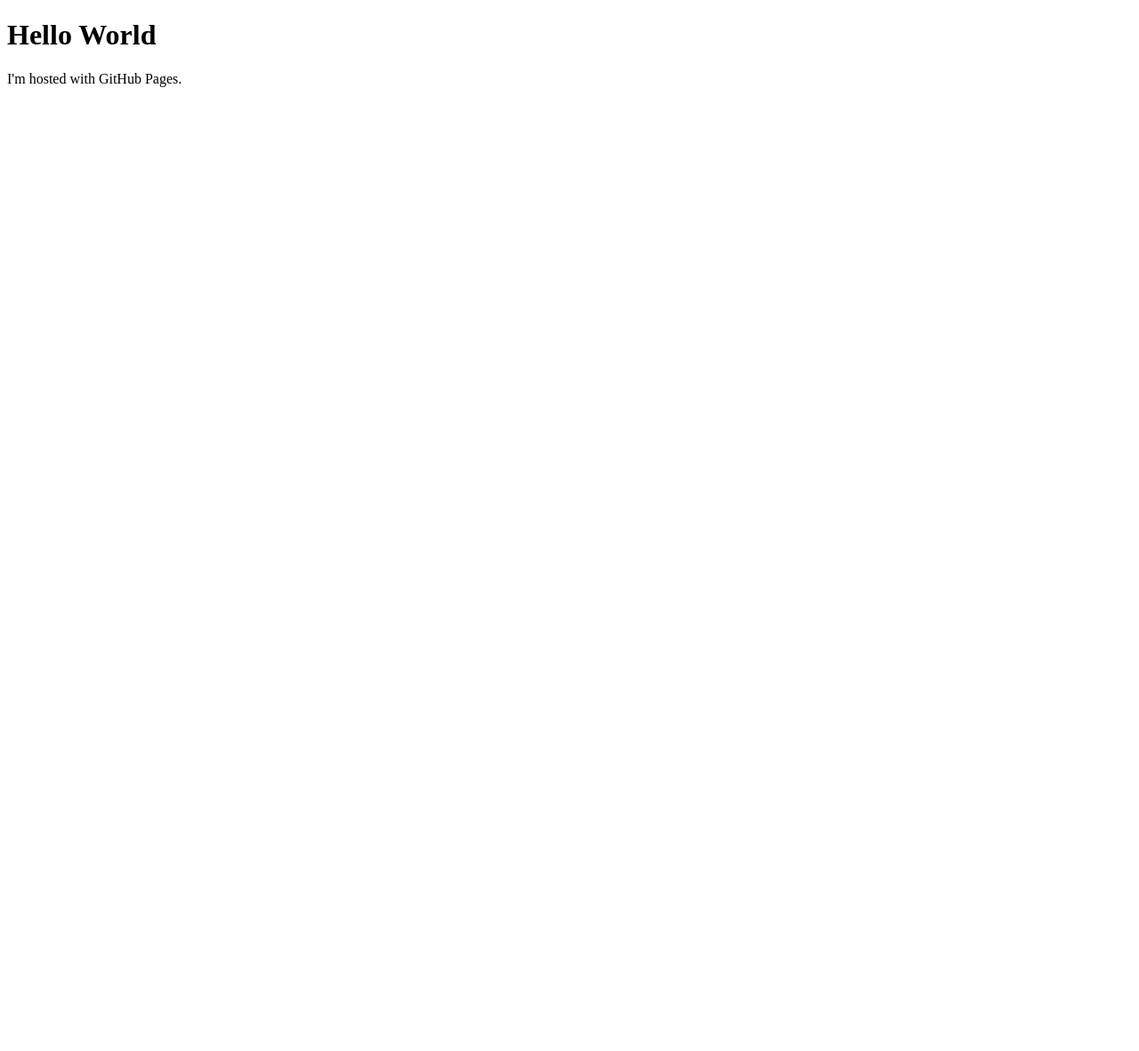
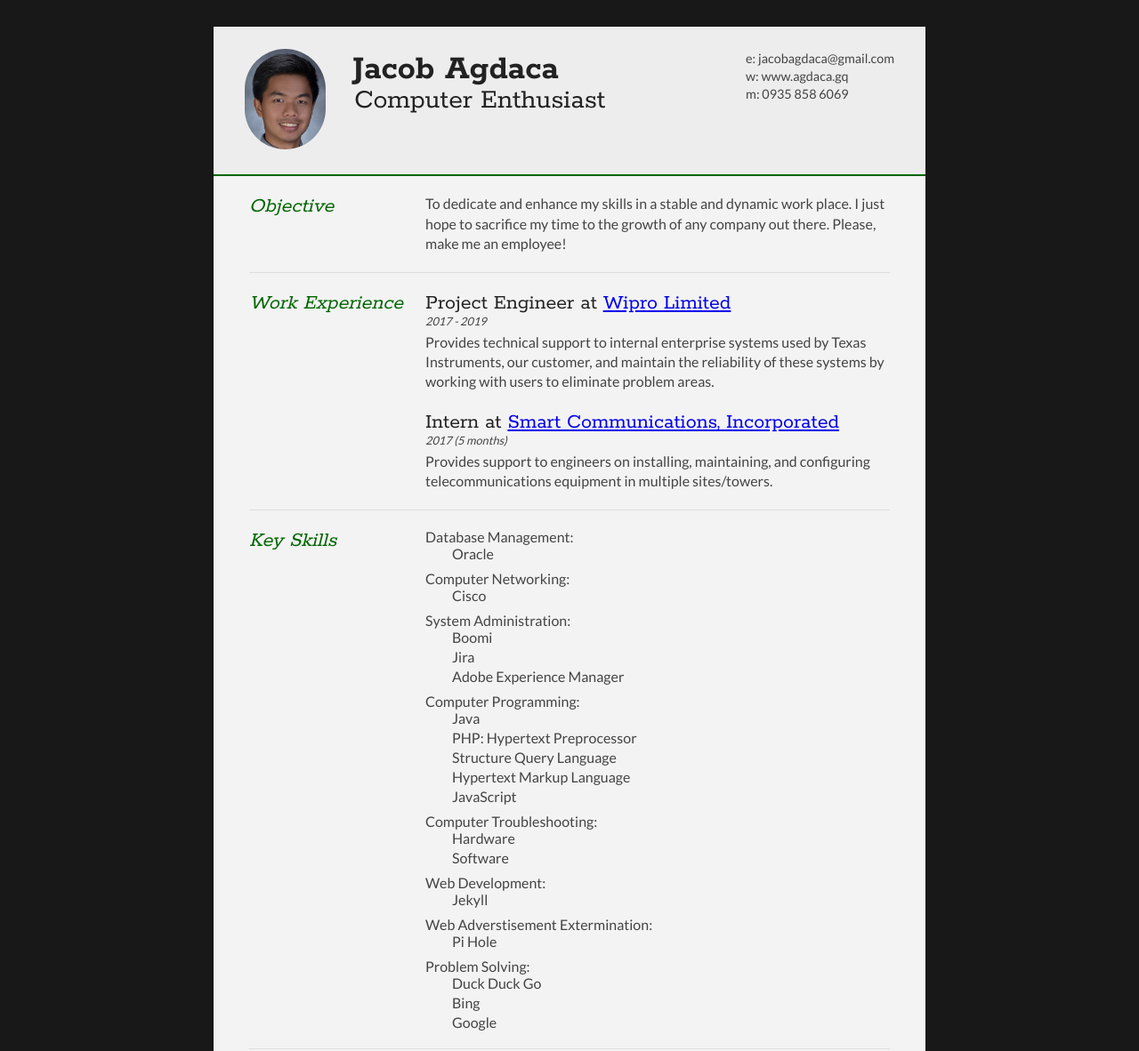
Before and after one commit to jacobdjake/jacobdjake.github.io, a plain HTML site: page index.html in a window 1280 px wide. Shown: the top 1182 px of the page at 89% size. Before the commit the page ends 800 px from the top, so only its background shows below. Drawn offline with Linux system fonts and the light colour scheme.

Commit message:
true index

```diff
--- a/index.html
+++ b/index.html
@@ -1,10 +1,165 @@
 <!DOCTYPE html>
 <html>
 <head>
-<title>JacobDJake's</title>
+<title>Jacob Agdaca</title>
+
+<meta name="viewport" content="width=device-width"/>
+<meta name="description" content="The Resume of Jacob Agdaca."/>
+<meta charset="UTF-8">
+
+<link type="text/css" rel="stylesheet" href="style.css">
+<link href='https://fonts.googleapis.com/css?family=Rokkitt:400,700|Lato:400,300' rel='stylesheet' type='text/css'>
+
+<!--[if lt IE 9]>
+<script src="//html5shiv.googlecode.com/svn/trunk/html5.js"></script>
+<![endif]-->
 </head>
-<body>
-<h1>Hello World</h1>
-<p>I'm hosted with GitHub Pages.</p>
+<body id="top">
+<div id="cv" class="instaFade">
+	<div class="mainDetails">
+		<div id="headshot" class="quickFade">
+			<img src="headshot.jpg" alt="My Picture" />
+		</div>
+
+		<div id="name">
+			<h1 class="quickFade delayTwo">Jacob Agdaca</h1>
+			<h2 class="quickFade delayThree">Computer Enthusiast</h2>
+		</div>
+
+		<div id="contactDetails" class="quickFade delayFour">
+			<ul>
+				<li>e: <a href="mailto:jacobagdaca@gmail.com" target="_blank">jacobagdaca@gmail.com</a></li>
+				<li>w: <a href="https://agdaca.gq">www.agdaca.gq</a></li>
+				<li>m: <a href="tel:+639358586069">0935 858 6069</a></li>
+			</ul>
+		</div>
+		<div class="clear"></div>
+	</div>
+
+	<div id="mainArea" class="quickFade delayFive">
+		<section>
+			<article>
+				<div class="sectionTitle">
+					<h1>Objective</h1>
+				</div>
+
+				<div class="sectionContent">
+					<p>To dedicate and enhance my skills in a stable and dynamic work place. I just hope to sacrifice my time to the growth of any company out there. Please, make me an employee!</p>
+				</div>
+			</article>
+			<div class="clear"></div>
+		</section>
+
+
+		<section>
+			<div class="sectionTitle">
+				<h1>Work Experience</h1>
+			</div>
+
+			<div class="sectionContent">
+				<article>
+					<h2>Project Engineer at <a href="https://www.wipro.com/">Wipro Limited</a></h2>
+					<p class="subDetails">2017 - 2019</p>
+					<p>Provides technical support to internal enterprise systems used by Texas Instruments, our customer, and maintain the reliability of these systems by working with users to eliminate problem areas.</p>
+				</article>
+
+				<article>
+					<h2>Intern at <a href="https://smart.com.ph/Corporate/">Smart Communications, Incorporated</a></h2>
+					<p class="subDetails">2017 (5 months)</p>
+					<p>Provides support to engineers on installing, maintaining, and configuring telecommunications equipment in multiple sites/towers.</p>
+				</article>
+			</div>
+			<div class="clear"></div>
+		</section>
+
+
+		<section>
+			<div class="sectionTitle">
+				<h1>Key Skills</h1>
+			</div>
+
+			<div class="sectionContent">
+				<ul class="keySkills">
+					<li>Database Management:
+						<ul>
+							<li>Oracle</li>
+						</ul>
+					</li>
+					<li>Computer Networking:
+						<ul>
+							<li>Cisco</li>
+						</ul>
+					</li>
+					<li>System Administration:
+						<ul>
+							<li>Boomi</li>
+							<li>Jira</li>
+							<li>Adobe Experience Manager</li>
+						</ul>
+					</li>
+					<li>Computer Programming:
+						<ul>
+							<li>Java</li>
+							<li>PHP: Hypertext Preprocessor</li>
+							<li>Structure Query Language</li>
+							<li>Hypertext Markup Language</li>
+							<li>JavaScript</li>
+						</ul>
+					</li>
+					<li>Computer Troubleshooting:
+						<ul>
+							<li>Hardware</li>
+							<li>Software</li>
+						</ul>
+					</li>
+					<li>Web Development:
+						<ul>
+							<li>Jekyll</li>
+						</ul>
+					</li>
+					<li>Web Adverstisement Extermination:
+						<ul>
+							<li>Pi Hole</li>
+						</ul>
+					</li>
+					<li>Problem Solving:
+						<ul>
+							<li>Duck Duck Go</li>
+							<li>Bing</li>
+							<li>Google</li>
+						</ul>
+					</li>
+				</ul>
+			</div>
+			<div class="clear"></div>
+		</section>
+
+
+		<section>
+			<div class="sectionTitle">
+				<h1>Education</h1>
+			</div>
+
+			<div class="sectionContent">
+				<article>
+					<h2>University of Baguio</h2>
+					<p class="subDetails">Bachelor of Science in Computer Science</p>
+					<p>2013 - 2017</p>
+				</article>
+			</div>
+			<div class="clear"></div>
+		</section>
+
+	</div>
+</div>
+<script type="text/javascript">
+var gaJsHost = (("https:" == document.location.protocol) ? "https://ssl." : "http://www.");
+document.write(unescape("%3Cscript src='" + gaJsHost + "google-analytics.com/ga.js' type='text/javascript'%3E%3C/script%3E"));
+</script>
+<script type="text/javascript">
+var pageTracker = _gat._getTracker("UA-3753241-1");
+pageTracker._initData();
+pageTracker._trackPageview();
+</script>
 </body>
 </html>
--- /dev/null
+++ b/style.css
@@ -0,0 +1,364 @@
+html,body,div,span,object,iframe,h1,h2,h3,h4,h5,h6,p,blockquote,pre,abbr,address,cite,code,del,dfn,em,img,ins,kbd,q,samp,small,strong,sub,sup,var,b,i,dl,dt,dd,ol,ul,li,fieldset,form,label,legend,table,caption,tbody,tfoot,thead,tr,th,td,article,aside,canvas,details,figcaption,figure,footer,header,hgroup,menu,nav,section,summary,time,mark,audio,video {
+border:0;
+font:inherit;
+font-size:100%;
+margin:0;
+padding:0;
+vertical-align:baseline;
+}
+
+article,aside,details,figcaption,figure,footer,header,hgroup,menu,nav,section {
+display:block;
+}
+
+html, body {background: #181818; font-family: 'Lato', helvetica, arial, sans-serif; font-size: 16px; color: #222;}
+
+.clear {clear: both;}
+
+p {
+	font-size: 1em;
+	line-height: 1.4em;
+	margin-bottom: 20px;
+	color: #444;
+}
+
+#cv {
+	width: 90%;
+	max-width: 800px;
+	background: #f3f3f3;
+	margin: 30px auto;
+}
+
+.mainDetails {
+	padding: 25px 35px;
+	border-bottom: 2px solid #006600;
+	background: #ededed;
+}
+
+#name h1 {
+	font-size: 2.5em;
+	font-weight: 700;
+	font-family: 'Rokkitt', Helvetica, Arial, sans-serif;
+	margin-bottom: -6px;
+}
+
+#name h2 {
+	font-size: 2em;
+	margin-left: 2px;
+	font-family: 'Rokkitt', Helvetica, Arial, sans-serif;
+}
+
+#mainArea {
+	padding: 0 40px;
+}
+
+#headshot {
+	width: 12.5%;
+	float: left;
+	margin-right: 30px;
+}
+
+#headshot img {
+	width: 100%;
+	height: auto;
+	-webkit-border-radius: 50px;
+	border-radius: 50px;
+}
+
+#name {
+	float: left;
+}
+
+#contactDetails {
+	float: right;
+}
+
+#contactDetails ul {
+	list-style-type: none;
+	font-size: 0.9em;
+	margin-top: 2px;
+}
+
+#contactDetails ul li {
+	margin-bottom: 3px;
+	color: #444;
+}
+
+#contactDetails ul li a, a[href^=tel] {
+	color: #444;
+	text-decoration: none;
+	-webkit-transition: all .3s ease-in;
+	-moz-transition: all .3s ease-in;
+	-o-transition: all .3s ease-in;
+	-ms-transition: all .3s ease-in;
+	transition: all .3s ease-in;
+}
+
+#contactDetails ul li a:hover {
+	color: #006600;
+}
+
+
+section {
+	border-top: 1px solid #dedede;
+	padding: 20px 0 0;
+}
+
+section:first-child {
+	border-top: 0;
+}
+
+section:last-child {
+	padding: 20px 0 10px;
+}
+
+.sectionTitle {
+	float: left;
+	width: 25%;
+}
+
+.sectionContent {
+	float: right;
+	width: 72.5%;
+}
+
+.sectionTitle h1 {
+	font-family: 'Rokkitt', Helvetica, Arial, sans-serif;
+	font-style: italic;
+	font-size: 1.5em;
+	color: #006600;
+}
+
+.sectionContent h2 {
+	font-family: 'Rokkitt', Helvetica, Arial, sans-serif;
+	font-size: 1.5em;
+	margin-bottom: -2px;
+}
+
+.subDetails {
+	font-size: 0.8em;
+	font-style: italic;
+	margin-bottom: 3px;
+}
+
+.keySkills {
+	list-style-type: none;
+	/*-moz-column-count:2;
+	-webkit-column-count:2;
+	column-count:2;*/
+	margin-bottom: 20px;
+	font-size: 1em;
+	color: #444;
+}
+
+.keySkills li {
+	margin-bottom: 9px;
+}
+
+.keySkills ul {
+	list-style-type: none;
+	margin-left: 30px;
+}
+
+.keySkills ul li {
+	margin-bottom: 3px;
+}
+
+@media all and (min-width: 602px) and (max-width: 800px) {
+	#headshot {
+		display: none;
+	}
+
+	.keySkills {
+	-moz-column-count:2;
+	-webkit-column-count:2;
+	column-count:2;
+	}
+}
+
+@media all and (max-width: 601px) {
+	#cv {
+		width: 95%;
+		margin: 10px auto;
+		min-width: 280px;
+	}
+
+	#headshot {
+		display: none;
+	}
+
+	#name, #contactDetails {
+		float: none;
+		width: 100%;
+		text-align: center;
+	}
+
+	.sectionTitle, .sectionContent {
+		float: none;
+		width: 100%;
+	}
+
+	.sectionTitle {
+		margin-left: -2px;
+		font-size: 1.25em;
+	}
+
+	.keySkills {
+		-moz-column-count:2;
+		-webkit-column-count:2;
+		column-count:2;
+	}
+}
+
+@media all and (max-width: 480px) {
+	.mainDetails {
+		padding: 15px 15px;
+	}
+
+	section {
+		padding: 15px 0 0;
+	}
+
+	#mainArea {
+		padding: 0 25px;
+	}
+
+
+	.keySkills {
+	-moz-column-count:1;
+	-webkit-column-count:1;
+	column-count:1;
+	}
+
+	#name h1 {
+		line-height: .8em;
+		margin-bottom: 4px;
+	}
+}
+
+@media print {
+    #cv {
+        width: 100%;
+    }
+}
+
+@-webkit-keyframes reset {
+	0% {
+		opacity: 0;
+	}
+	100% {
+		opacity: 0;
+	}
+}
+
+@-webkit-keyframes fade-in {
+	0% {
+		opacity: 0;
+	}
+	40% {
+		opacity: 0;
+	}
+	100% {
+		opacity: 1;
+	}
+}
+
+@-moz-keyframes reset {
+	0% {
+		opacity: 0;
+	}
+	100% {
+		opacity: 0;
+	}
+}
+
+@-moz-keyframes fade-in {
+	0% {
+		opacity: 0;
+	}
+	40% {
+		opacity: 0;
+	}
+	100% {
+		opacity: 1;
+	}
+}
+
+@keyframes reset {
+	0% {
+		opacity: 0;
+	}
+	100% {
+		opacity: 0;
+	}
+}
+
+@keyframes fade-in {
+	0% {
+		opacity: 0;
+	}
+	40% {
+		opacity: 0;
+	}
+	100% {
+		opacity: 1;
+	}
+}
+
+.instaFade {
+    -webkit-animation-name: reset, fade-in;
+    -webkit-animation-duration: 1.5s;
+    -webkit-animation-timing-function: ease-in;
+
+	-moz-animation-name: reset, fade-in;
+    -moz-animation-duration: 1.5s;
+    -moz-animation-timing-function: ease-in;
+
+	animation-name: reset, fade-in;
+    animation-duration: 1.5s;
+    animation-timing-function: ease-in;
+}
+
+.quickFade {
+    -webkit-animation-name: reset, fade-in;
+    -webkit-animation-duration: 2.5s;
+    -webkit-animation-timing-function: ease-in;
+
+	-moz-animation-name: reset, fade-in;
+    -moz-animation-duration: 2.5s;
+    -moz-animation-timing-function: ease-in;
+
+	animation-name: reset, fade-in;
+    animation-duration: 2.5s;
+    animation-timing-function: ease-in;
+}
+
+.delayOne {
+	-webkit-animation-delay: 0, .5s;
+	-moz-animation-delay: 0, .5s;
+	animation-delay: 0, .5s;
+}
+
+.delayTwo {
+	-webkit-animation-delay: 0, 1s;
+	-moz-animation-delay: 0, 1s;
+	animation-delay: 0, 1s;
+}
+
+.delayThree {
+	-webkit-animation-delay: 0, 1.5s;
+	-moz-animation-delay: 0, 1.5s;
+	animation-delay: 0, 1.5s;
+}
+
+.delayFour {
+	-webkit-animation-delay: 0, 2s;
+	-moz-animation-delay: 0, 2s;
+	animation-delay: 0, 2s;
+}
+
+.delayFive {
+	-webkit-animation-delay: 0, 2.5s;
+	-moz-animation-delay: 0, 2.5s;
+	animation-delay: 0, 2.5s;
+}
```
Also changed, not shown: headshot.jpg (added), headshot_default.jpg (added).
